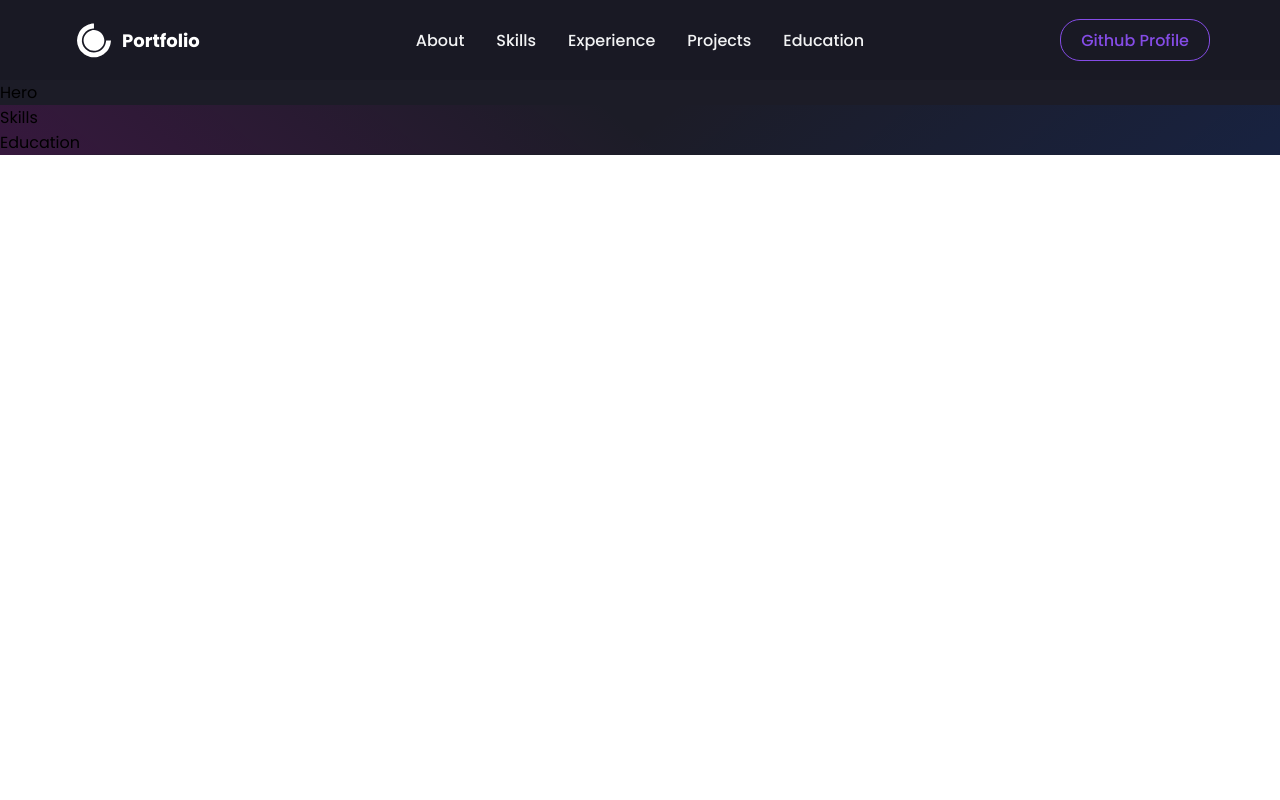
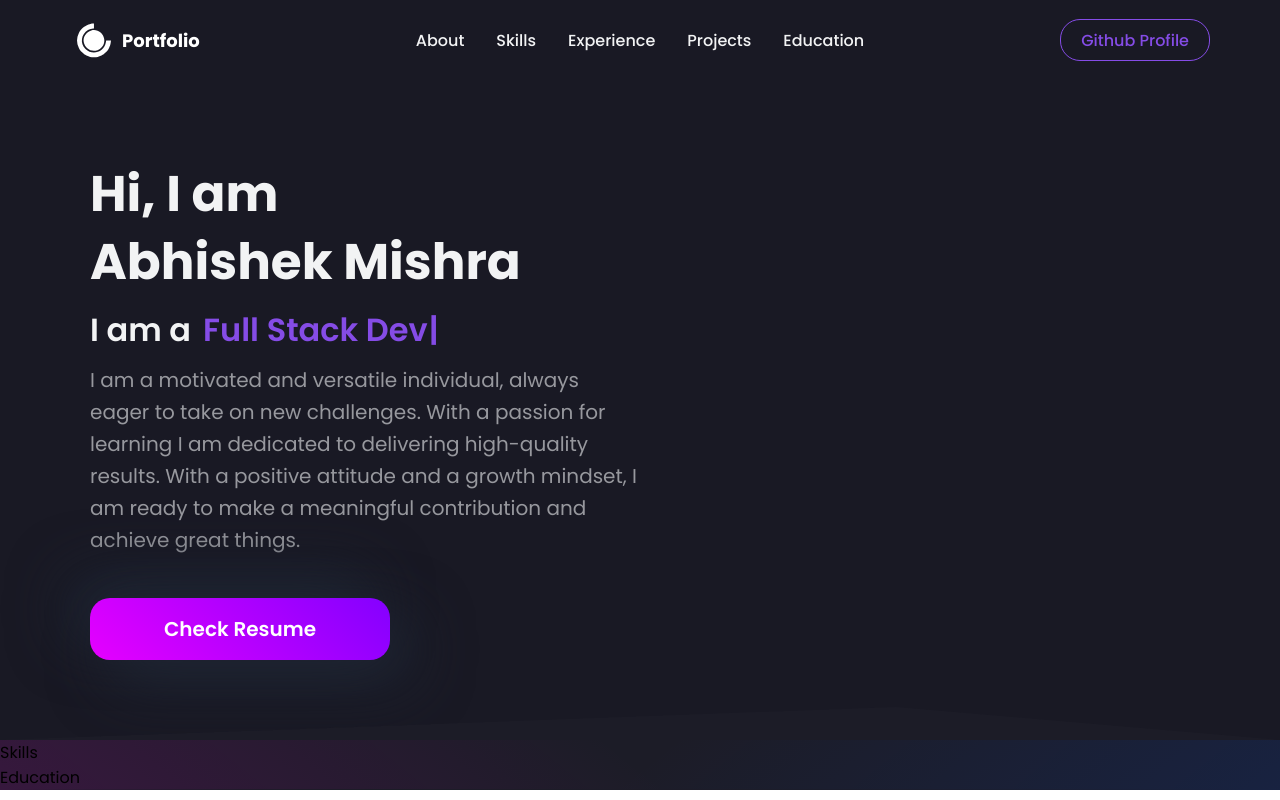
Before and after one commit to mishrabhi/portfolio-react, a React (Vite) app: page / in a window 1280 px wide. Built offline with nearby package versions, Linux system fonts and the light colour scheme.

Commit message:
created hero section

```diff
--- a/package.json
+++ b/package.json
@@ -18,7 +18,8 @@
     "react-dom": "^18.3.1",
     "react-icons": "^5.4.0",
     "react-router-dom": "^7.1.5",
-    "styled-components": "^6.1.14"
+    "styled-components": "^6.1.14",
+    "typewriter-effect": "^2.21.0"
   },
   "devDependencies": {
     "@eslint/js": "^9.17.0",
--- a/src/components/HeroSection/index.jsx
+++ b/src/components/HeroSection/index.jsx
@@ -1,7 +1,222 @@
 import React from "react";
+import styled from "styled-components";
+import { Bio } from "../../data/constants";
+import Typewriter from "typewriter-effect";
+
+const HeroContainer = styled.div`
+  background: ${({ theme }) => theme.card_light};
+  display: flex;
+  justify-content: center;
+  position: relative;
+  padding: 80px 30px;
+  @media (max-width: 960px) {
+    padding: 66px 16px;
+  }
+  @media (max-width: 640) {
+    padding: 32px 16px;
+  }
+  z-index: 1;
+
+  clip-path: polygon(0 0, 100% 0, 100% 100%, 70% 95%, 0 100%);
+`;
+
+const HeroBg = styled.div`
+  position: absolute;
+  display: flex;
+  justify-content: end;
+  top: 0;
+  right: 0;
+  bottom: 0;
+  left: 0;
+  width: 100%;
+  height: 100%;
+  max-width: 1360px;
+  overflow: hidden;
+  padding: 0 30px;
+  top: 50%;
+  left: 50%;
+  -webkit-transform: translateX(-50%) translateY(-50%);
+  transform: translateX(-50%) translateY(-50%);
+
+  @media (max-width: 960px) {
+    justify-content: center;
+    padding: 0 0px;
+  }
+`;
+
+const HeroInnerContainer = styled.div`
+  position: relative;
+  display: flex;
+  justify-content: space-between;
+  align-items: center;
+  width: 100%;
+  max-width: 1100px;
+
+  @media (max-width: 960px) {
+    flex-direction: column;
+  }
+`;
+
+const HeroLeftContainer = styled.div`
+  width: 100%;
+  order: 1;
+  @media (max-width: 960px) {
+    order: 2;
+    margin-bottom: 30px;
+    display: flex;
+    flex-direction: column;
+    align-items: center;
+  }
+
+  @media (max-width: 640px) {
+    order: 2;
+    margin-bottom: 30px;
+    display: flex;
+    flex-direction: column;
+    align-items: center;
+  }
+`;
+
+const HeroRightContainer = styled.div`
+  width: 100%;
+  display: flex;
+  order: 2;
+  justify-content: end;
+  gap: 12px;
+  @media (max-width: 960px) {
+    order: 1;
+    justify-content: center;
+    align-items: center;
+    margin-bottom: 80px;
+  }
+
+  @media (max-width: 640px) {
+    margin-bottom: 30px;
+  }
+`;
+
+const Title = styled.div`
+  font-weight: 700;
+  font-size: 50px;
+  color: ${({ theme }) => theme.text_primary};
+  line-height: 68px;
+  @media (max-width: 960px) {
+    text-align: center;
+  }
+
+  @media (max-width: 640px) {
+    font-size: 40px;
+    line-height: 48px;
+    margin-bottom: 8px;
+  }
+`;
+
+const TextLoop = styled.div`
+  font-weight: 600;
+  font-size: 32px;
+  display: flex;
+  gap: 12px;
+  color: ${({ theme }) => theme.text_primary};
+  line-height: 68px;
+  @media (max-width: 960px) {
+    text-align: center;
+  }
+  @media (max-width: 640px) {
+    font-size: 22px;
+    line-height: 48px;
+    margin-bottom: 16px;
+  }
+`;
+
+const Span = styled.span`
+  color: ${({ theme }) => theme.primary};
+  cursor: pointer;
+`;
+
+const SubTitle = styled.div`
+  font-size: 20px;
+  line-height: 32px;
+  margin-bottom: 42px;
+  color: ${({ theme }) => theme.text_primary + 95};
+
+  @media (max-width: 960px) {
+    text-align: center;
+  }
+
+  @media (max-width: 640px) {
+    font-size: 16px;
+    line-height: 32px;
+  }
+`;
+
+const ResumeButton = styled.a`
+    -webkit-appearance: button;
+    -moz-appearance: button;
+    appearance: button;
+    text-decoration: none;
+    width: 95%;
+    max-width: 300px;
+    text-align: center;
+    padding: 16px 0;
+    color:${({ theme }) => theme.white};
+    border-radius: 20px;
+    cursor: pointer;
+    font-size: 20px;
+    font-weight: 600;
+    transition: all 0.2s ease-in-out !important;
+    background: hsla(271, 100%, 50%, 1);
+    background: linear-gradient(225deg, hsla(271, 100%, 50%, 1) 0%, hsla(294, 100%, 50%, 1) 100%);
+    background: -moz-linear-gradient(225deg, hsla(271, 100%, 50%, 1) 0%, hsla(294, 100%, 50%, 1) 100%);
+    background: -webkit-linear-gradient(225deg, hsla(271, 100%, 50%, 1) 0%, hsla(294, 100%, 50%, 1) 100%);
+    box-shadow:  20px 20px 60px #1F2634,
+    -20px -20px 60px #1F2634;
+    &:hover {
+        transform: scale(1.05);
+    transition: all 0.4s ease-in-out;
+    box-shadow:  20px 20px 60px #1F2634,
+    filter: brightness(1);
+    }
+
+
+    @media (max-width: 640px) {
+        padding: 12px 0;
+        font-size: 18px;
+    }
+
+`;
 
 const Hero = () => {
-  return <div>Hero</div>;
+  return (
+    <div id="about">
+      <HeroContainer>
+        <HeroBg></HeroBg>
+        <HeroInnerContainer>
+          <HeroLeftContainer>
+            <Title>
+              Hi, I am <br /> {Bio.name}
+            </Title>
+            <TextLoop>
+              I am a
+              <Span>
+                <Typewriter
+                  options={{
+                    strings: Bio.roles,
+                    autoStart: true,
+                    loop: true,
+                  }}
+                />
+              </Span>
+            </TextLoop>
+            <SubTitle>{Bio.description}</SubTitle>
+            <ResumeButton href={Bio.resume} target="_blank">
+              Check Resume
+            </ResumeButton>
+          </HeroLeftContainer>
+          <HeroRightContainer></HeroRightContainer>
+        </HeroInnerContainer>
+      </HeroContainer>
+    </div>
+  );
 };
 
 export default Hero;
```
Also changed, not shown: 1 other file (tests, documents, lock files or other folders).
